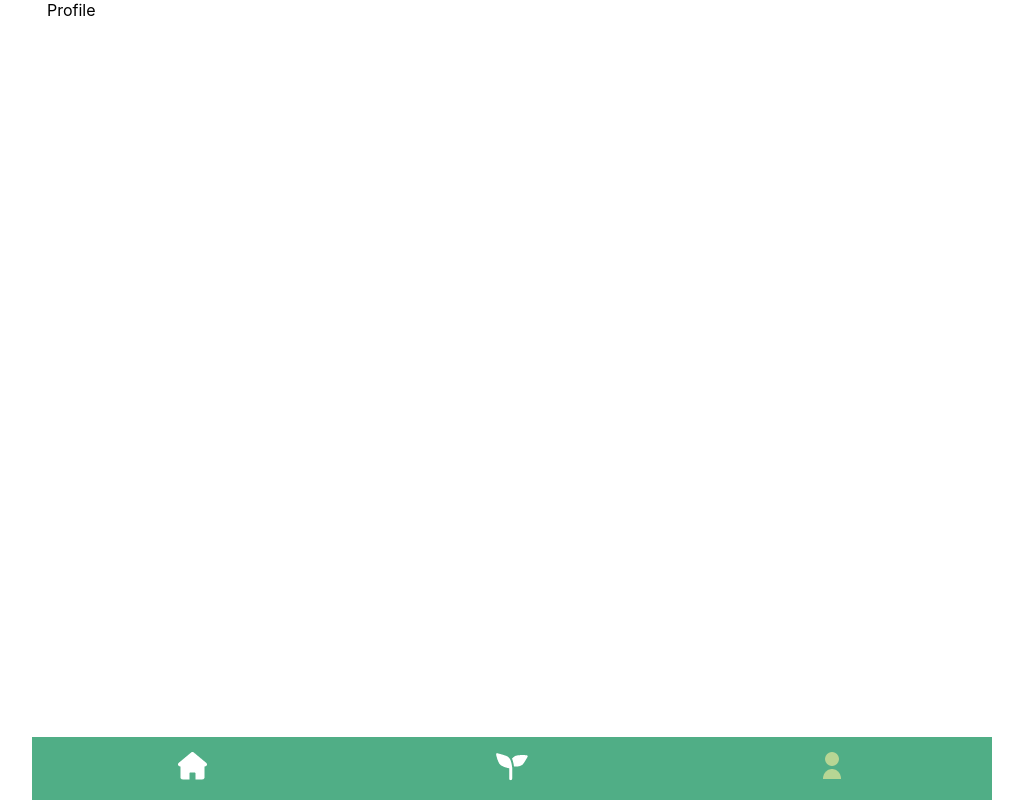
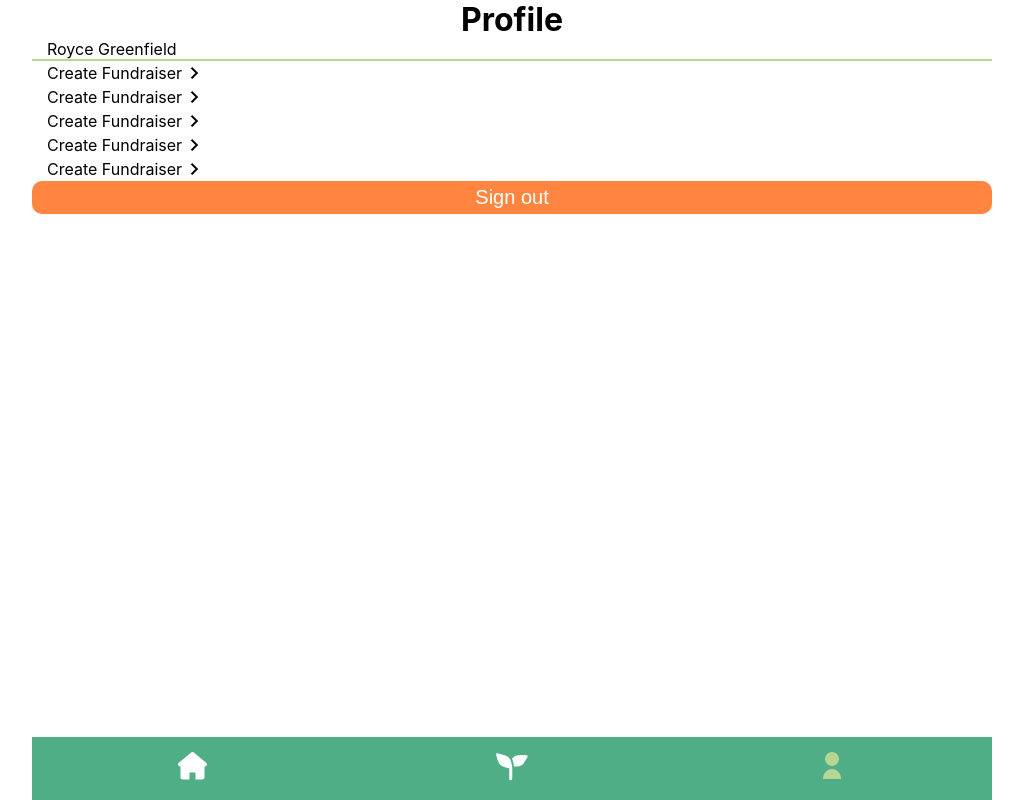
Before and after one commit to demarcj/donate-green, a React (Create React App) app: page /profile in a window 1280 px wide. Shown: the whole page, without its empty margins (128-1151 px from the left). Built offline with nearby package versions, Linux system fonts and the light colour scheme.

Commit message:
Started working on the profile page and made some changes to the button styling

```diff
--- a/src/App.css
+++ b/src/App.css
@@ -19,6 +19,8 @@ button{
   cursor: pointer;
   width: 100%;
   font-size: var(--font-size);
+  border-radius: 10px;
+  border: none;
 }
 
 input{
--- a/src/components/layout/profile.tsx
+++ b/src/components/layout/profile.tsx
@@ -1,10 +1,20 @@
 import React from "react";
-import { NavBar } from "components/ui";
+import { NavBar, ProfileOption } from "components/ui";
+import styles from "styles/profile.module.css";
+import button from "styles/button.module.css";
 
 export const Profile: React.FC = () => {
   return (
     <>
-      <div>Profile</div>
+      <h1 className={styles.profile}>Profile</h1>
+      <div className={styles.profile_name}>Royce Greenfield</div>
+      <div className={styles.divider}></div>
+      <ProfileOption />
+      <ProfileOption />
+      <ProfileOption />
+      <ProfileOption />
+      <ProfileOption />
+      <button className={button.signout}>Sign out</button>
       <NavBar />
     </>
   )
--- a/src/components/ui/index.ts
+++ b/src/components/ui/index.ts
@@ -1,4 +1,5 @@
+export * from "./icon-title";
 export * from "./nav-bar";
-export * from "./icon-title";
+export * from "./profile-option";
+export * from "./organization";
 export * from "./search-input";
-export * from "./organization-container";
--- /dev/null
+++ b/src/components/ui/profile-option.tsx
@@ -0,0 +1,22 @@
+import React from "react";
+import { useNavigate } from "react-router-dom";
+import styles from "styles/profile.module.css";
+
+export const ProfileOption: React.FC = () => {
+  const navigate = useNavigate();
+
+  return (
+    <>
+      <div className={styles.option_container}>
+        <div className={styles.left_container}>
+          <img src="" alt="" />
+          <div>Create Fundraiser</div>
+        </div>
+        <span
+          className="material-icons"
+          onClick={() => navigate(`/fundraiser`)}
+        >chevron_right</span>
+      </div>
+    </>
+  )
+}
--- a/src/styles/button.module.css
+++ b/src/styles/button.module.css
@@ -1,5 +1,4 @@
 .default{
-  border-radius: 10px;
   background-color: var(--green);
   color: white;
   border: none;
@@ -11,3 +10,8 @@
   border: 1px solid var(--green);
   border-radius: 10px;
 }
+
+.signout{
+  color: white;
+  background-color: var(--orange);
+}
--- /dev/null
+++ b/src/styles/profile.module.css
@@ -0,0 +1,19 @@
+.profile{
+  text-align: center;
+}
+
+.divider{
+  height: 2px;
+  background-color: var(--pale-green);
+  width: 100%;
+}
+
+.option_container{
+  display: flex;
+  align-items: center;
+}
+
+.left_container{
+  display: flex;
+  align-items: center;
+}
```
Also changed, not shown: src/components/ui/organization.tsx (renamed from src/components/ui/organization-container.tsx).
